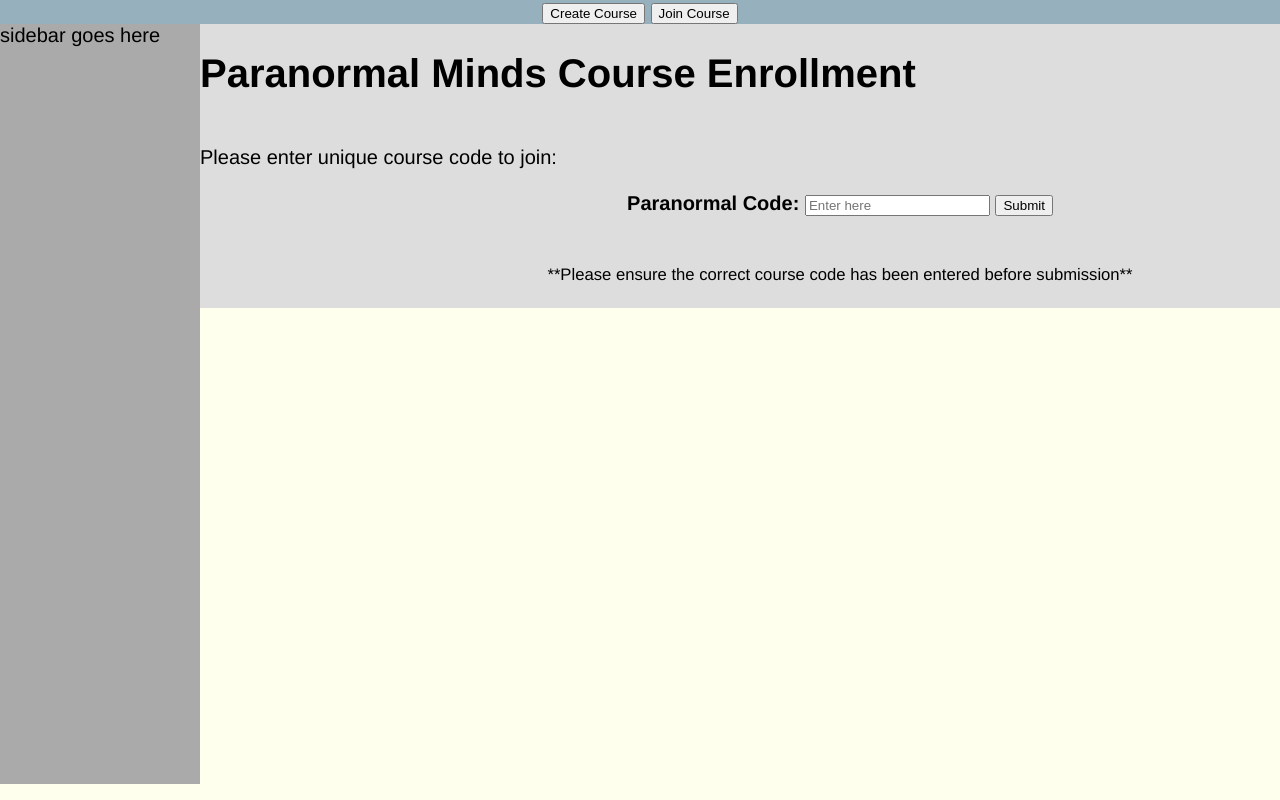
After one commit to Geimaj/paranormal-minds, a Python web app: template src/templates/course/joinCourse.html in a window 1280 px wide; the page is wider, and only the part inside the window is pictured. The commit adds this page. Run offline with Jinja, Linux system fonts and the light colour scheme; the template is opened without the code that fills it, so the values that code supplies are empty; style sheets or scripts are compiled from the project's sources.

Commit message:
put in join course

```diff
--- a/src/app/createCourse.py
+++ b/src/app/createCourse.py
@@ -9,8 +9,3 @@ class CreateCourse(BaseRequestHandler):
         }
 
         self.render('course/createCourse.html', **template_parms)
-
-    def post(self):
-        {
-
-        }
--- a/src/router.py
+++ b/src/router.py
@@ -6,6 +6,7 @@ app = WSGIApplication(
     routes=[
         Route('/', handler='src.app.home.Home'),
         Route('/announcements', handler='src.app.announcements.Announcements'),
-        Route('/course/create', handler='src.app.createCourse.CreateCourse')
+        Route('/course/create', handler='src.app.createCourse.CreateCourse'),
+        Route('/course/join', handler='src.app.joinCourse.JoinCourse')
     ]
 )
--- a/src/styles/main.scss
+++ b/src/styles/main.scss
@@ -3,7 +3,7 @@ html, body {
 
 }
 body {
-    background: #bbb;
+    background: #ffe;
     margin: 0;
     padding: 0;
     font-family: "Helvetica Neue Light", "HelveticaNeue-Light", "Helvetica Neue", Calibri, Helvetica, Arial, sans-serif;
--- /dev/null
+++ b/src/templates/course/joinCourse.html
@@ -0,0 +1,33 @@
+
+{% extends 'layout.html' %}
+
+{% block page_content %}
+
+<div class="container">
+
+<head>
+    <meta charset="UTF-8">
+    <title>Join Course</title>
+</head>
+
+<h1>Paranormal Minds Course Enrollment</h1>
+
+
+<form>
+
+<br><p1>Please enter unique course code to join: </p1></br>
+
+<br>
+    <center>
+    <label for="courseCode"><b>Paranormal Code:</b></label>
+    <input type="text" placeholder="Enter here" name="courseCode" id="courseCode" required>
+    <button type="submit" class="joinCoursebtn" formmethod="post">Submit</button>
+    </center>
+</br>
+
+</form>
+
+<br><center><p2><small>**Please ensure the correct course code has been entered before submission**</small></p2></center></br>
+
+</div>
+{% endblock %}
--- a/src/templates/layout.html
+++ b/src/templates/layout.html
@@ -18,7 +18,7 @@
 
 
         <button class="btnCreateCourse" onclick="window.location.href='/course/create'">Create Course </button>
-        <button class="btnJoinCourse">Join Course</button>
+        <button class="btnJoinCourse"onclick="window.location.href='/course/join'">Join Course</button>
 
 </nav>
 
```
Also changed, not shown: src/app/joinCourse.py (added, +17 -0 lines), package-lock.json.
